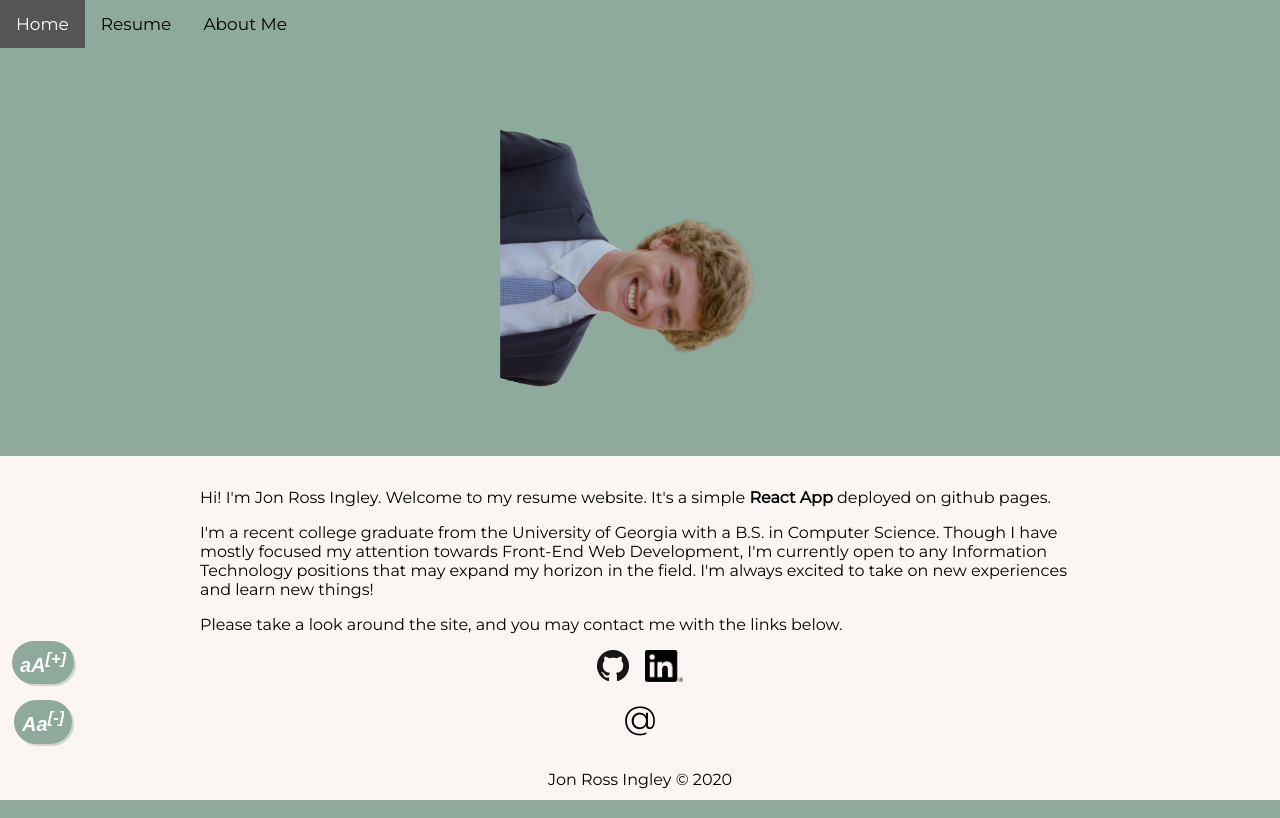
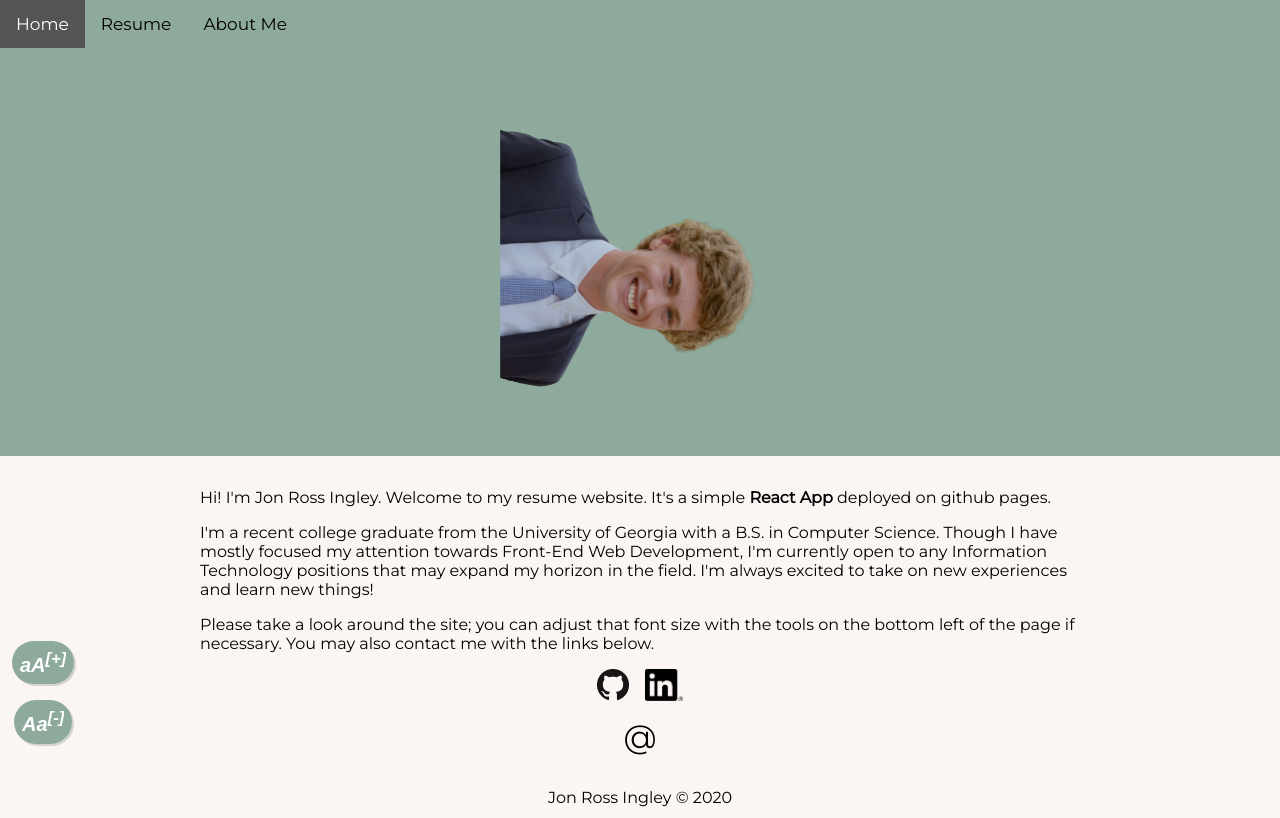
Before and after one commit to jingley/jrs-website, a React (Create React App) app: page / in a window 1280 px wide. Built offline with nearby package versions, Linux system fonts and the light colour scheme.

Commit message:
added information about the font tools

```diff
--- a/src/Components/Home/App.tsx
+++ b/src/Components/Home/App.tsx
@@ -29,7 +29,8 @@ const App = () => {
                     horizon in the field. I'm always excited to take on new experiences and learn new things!
                 </p>
                 <p>
-                    Please take a look around the site, and you may contact me with the links below.
+                    Please take a look around the site; you can adjust that font size with the tools on the bottom left of the page if necessary.
+                    You may also contact me with the links below.
                 </p>
                 <div className="Socials">
                     <div className="Row-Socials">
```
